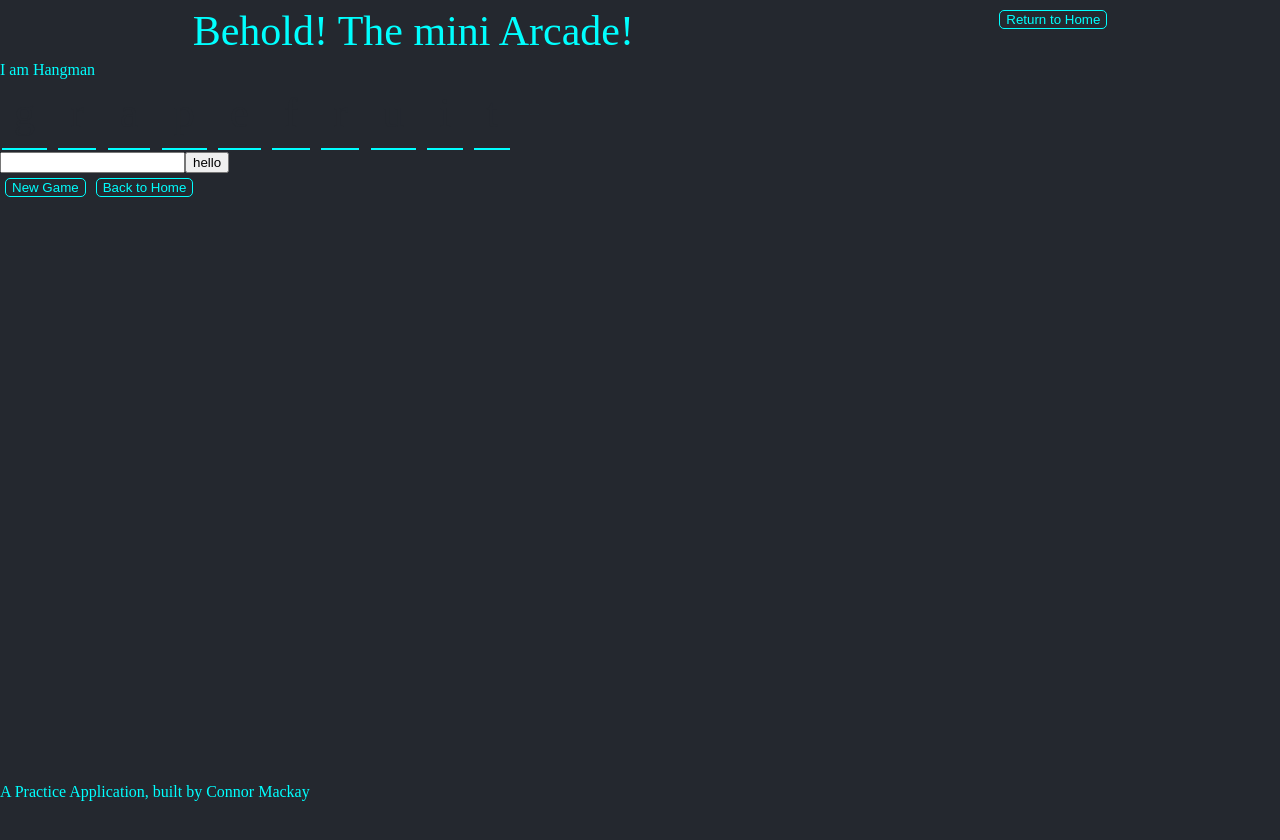
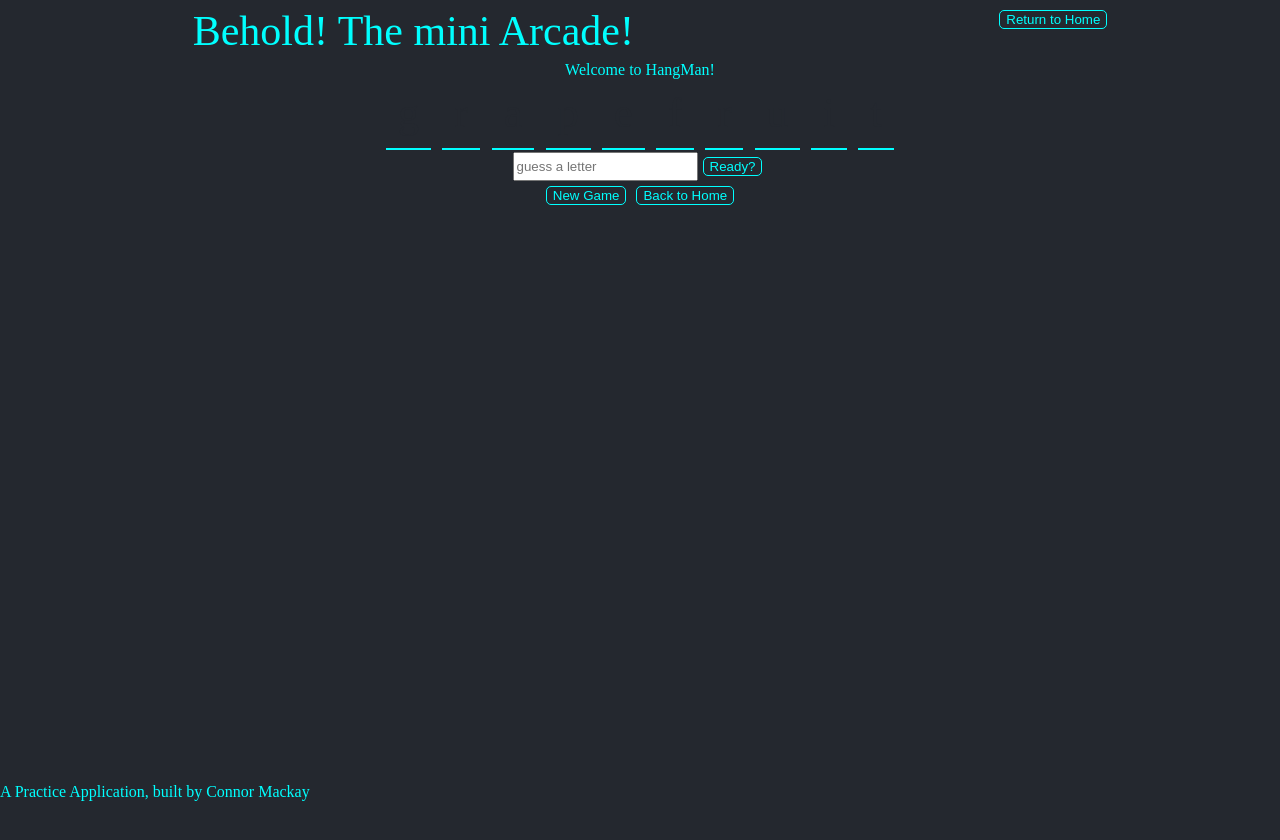
Before and after one commit to CD-Mackay/mini-arcade, a React app: page /hangman in a window 1280 px wide. Shown: the top 840 px of the page. Built offline with nearby package versions, Linux system fonts and the light colour scheme.

Commit message:
style textinput

```diff
--- a/client/src/components/games/hangman/Hangman.js
+++ b/client/src/components/games/hangman/Hangman.js
@@ -83,17 +83,15 @@ const Hangman = () => {
 
   return (
     <StyledHangman>
-      <p>I am Hangman</p>
-      {gamePhase == "play" &&
-        <div>
+        <div id="game-wrapper">
+          <h4>Welcome to HangMan!</h4>
           <WordWrapper string={gameString} />
           <TextInput setInput={setInput} input={input} onSubmit={handleTurn} />
+          <div id="finished-menu">
+            <Button message="New Game" onClick={resetGame} />
+            <Button message="Back to Home"  />
+          </div>
         </div>
-      }
-      <div id="finished-menu">
-        <Button message="New Game" onClick={resetGame} />
-        <Button message="Back to Home"  />
-      </div>
 
     </StyledHangman>
   )
--- a/client/src/components/games/hangman/StyledHangman.js
+++ b/client/src/components/games/hangman/StyledHangman.js
@@ -1,10 +1,17 @@
 import styled from 'styled-components';
 
 const StyledHangman = styled.section`
-#finished-menu {
+width: 80vw;
+margin: 0 auto;
+#game-wrapper {
   display: flex;
-  Button {
-    margin: 5px;
+  flex-direction: column;
+  align-items: center;
+  #finished-menu {
+    display: flex;
+    Button {
+      margin: 5px;
+    }
   }
 }
 `
--- a/client/src/components/games/hangman/atoms/TextInput/StyledTextInput.js
+++ b/client/src/components/games/hangman/atoms/TextInput/StyledTextInput.js
@@ -1,7 +1,10 @@
 import styled from 'styled-components';
 
 const StyledTextInput = styled.div`
-
+display: flex;
+Button {
+  margin: 5px;
+}
 `
 
 export default StyledTextInput;
--- a/client/src/components/games/hangman/atoms/TextInput/TextInput.js
+++ b/client/src/components/games/hangman/atoms/TextInput/TextInput.js
@@ -3,6 +3,7 @@ import React, { useState } from 'react';
 
 // Component Imports
 import StyledTextInput from './StyledTextInput';
+import Button from '../../../../atoms/Button/Button';
 
 
 const TextInput = ({setInput, input, onSubmit}) => {
@@ -15,8 +16,8 @@ const TextInput = ({setInput, input, onSubmit}) => {
 
   return (
     <StyledTextInput>
-      <input type="text" value={input} onChange={(event) => handleSetInput(event.target.value)} />
-      <button onClick={onSubmit}>hello</button>
+      <input placeholder="guess a letter" type="text" value={input} onChange={(event) => handleSetInput(event.target.value)} />
+      <Button message="Ready?" onClick={onSubmit} />
     </StyledTextInput>
   )
 };
```
